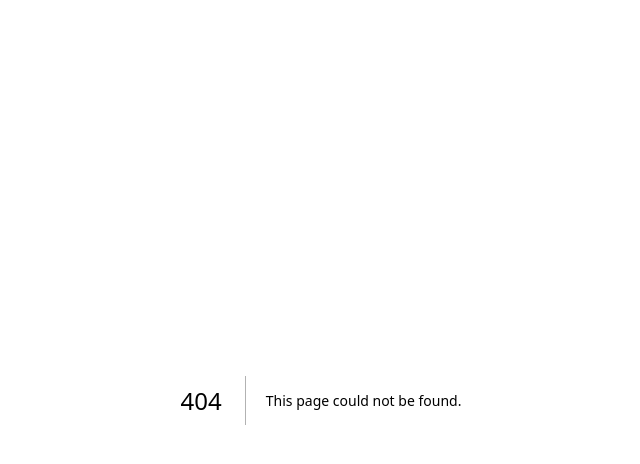
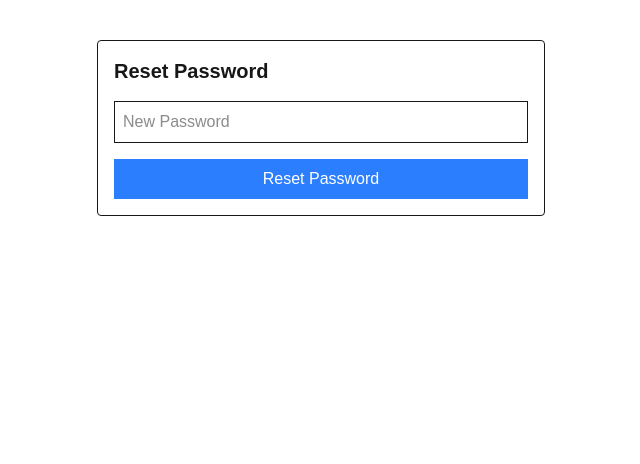
Before and after one commit to deezero7/webapp_for_Unity3dGame_nextjs-, a Next.js app: page /forgotpassword in a window 1280 px wide. Before the commit this address had no page. Shown: the top 464 px of the page, without its empty margins (319-959 px from the left). Built offline with nearby package versions, Linux system fonts and the light colour scheme.

Commit message:
forgotpassword

```diff
--- a/next.config.ts
+++ b/next.config.ts
@@ -9,7 +9,7 @@ const nextConfig: NextConfig = {
 
   // basepath is used for deploying to a github pages , when building app for github pages as static files use it.
   // for local development, you can ignore this or comment it out
-  basePath: "/webapp_for_Unity3dGame_nextjs-",
+  // basePath: "/webapp_for_Unity3dGame_nextjs-",
 };
 
 export default nextConfig;
--- /dev/null
+++ b/src/app/forgotpassword/page.tsx
@@ -0,0 +1,45 @@
+"use client";
+
+import { useSearchParams, useRouter } from "next/navigation";
+import { useState } from "react";
+
+export default function ResetPasswordPage() {
+  const router = useRouter();
+  const searchParams = useSearchParams();
+  const token = searchParams.get("token");
+
+  const [newPassword, setNewPassword] = useState("");
+  const [message, setMessage] = useState("");
+
+  async function handleReset() {
+    const res = await fetch("/api/reset-password", {
+      method: "POST",
+      headers: { "Content-Type": "application/json" },
+      body: JSON.stringify({ token, newPassword }),
+    });
+
+    const data = await res.json();
+    setMessage(data.message);
+    if (data.code === 0) {
+      // Optional: redirect to login after a few seconds
+      setTimeout(() => router.push("/login"), 3000);
+    }
+  }
+
+  return (
+    <div className="p-4 max-w-md mx-auto mt-10 border rounded">
+      <h1 className="text-xl font-bold mb-4">Reset Password</h1>
+      <input
+        type="password"
+        placeholder="New Password"
+        value={newPassword}
+        onChange={(e) => setNewPassword(e.target.value)}
+        className="w-full p-2 mb-4 border"
+      />
+      <button onClick={handleReset} className="w-full bg-blue-500 text-white p-2">
+        Reset Password
+      </button>
+      {message && <p className="mt-4 text-sm">{message}</p>}
+    </div>
+  );
+}
```
